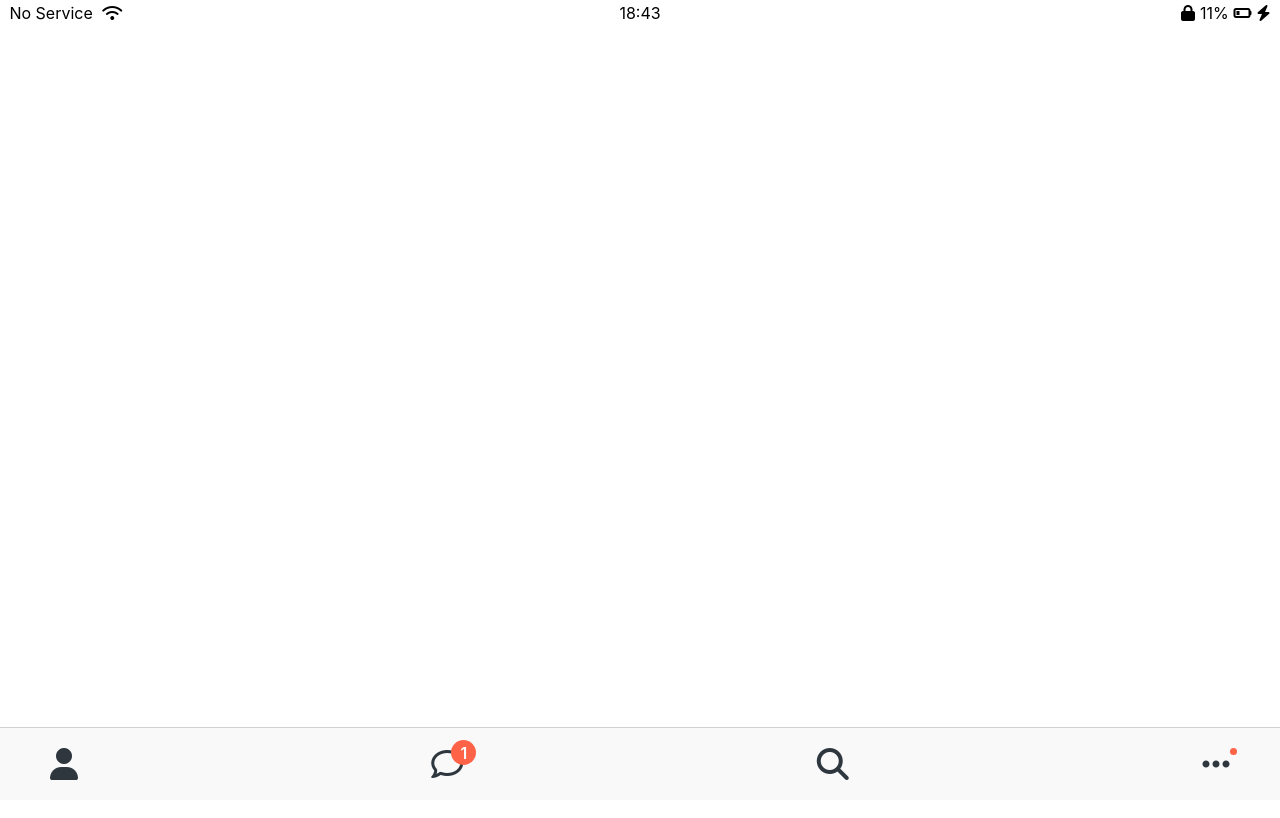
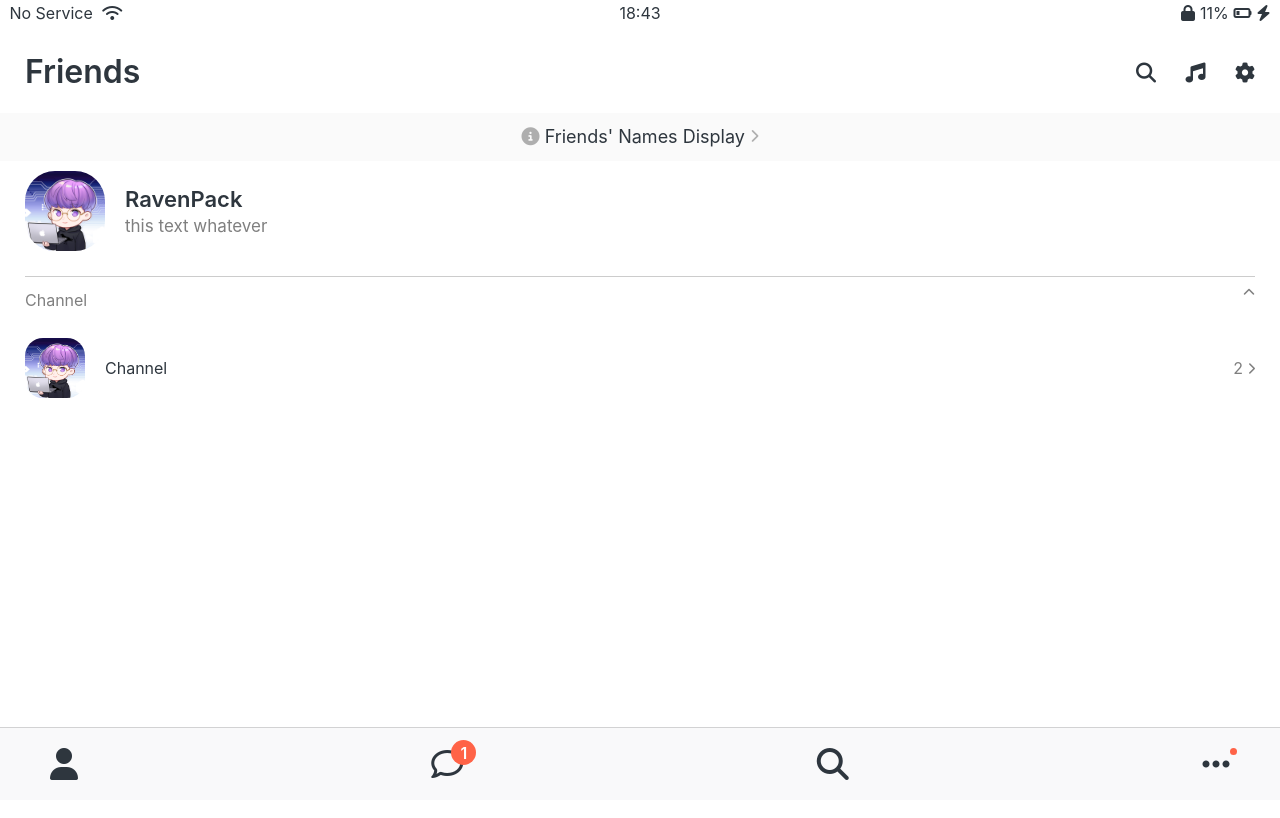
Before and after one commit to emerald6227/kokoa-clone, a plain HTML site: page friends.html in a window 1280 px wide. Shown: the top 818 px of the page. Drawn offline with Linux system fonts and the light colour scheme.

Commit message:
update Friends Screen

```diff
--- /dev/null
+++ b/css/components/friends.css
@@ -0,0 +1,29 @@
+#friends-display-link {
+  display: block;
+  background-color: #fafafa;
+  text-align: center;
+  padding: 15px 0;
+  font-size: 18px;
+  margin-bottom: 10px;
+}
+
+#friends-display-link i {
+  color: rgba(0, 0, 0, 0.3);
+}
+
+.friends-screen {
+  padding: 0px var(--horizontal-space);
+}
+
+.friends-screen__channel {
+  margin-top: 25px;
+  border-top: 1px solid rgba(0, 0, 0, 0.2);
+  padding-top: 15px;
+}
+
+.friends-screen__channel-header {
+  display: flex;
+  justify-content: space-between;
+  margin-bottom: 30px;
+  color: rgba(0, 0, 0, 0.5);
+}
--- /dev/null
+++ b/css/components/screen-header.css
@@ -0,0 +1,16 @@
+.screen-header {
+  display: flex;
+  justify-content: space-between;
+  align-items: center;
+  padding: 25px;
+  margin-top: 31px;
+}
+
+.screen-header__title {
+  font-size: 32px;
+  font-weight: 600;
+}
+
+.screen-header__icons span {
+  margin-left: 25px;
+}
--- a/css/components/status-bar.css
+++ b/css/components/status-bar.css
@@ -1,5 +1,6 @@
 .status-bar {
   position: fixed;
+  top: 0;
   width: 100%;
   box-sizing: border-box;
   display: flex;
--- /dev/null
+++ b/css/components/user-component.css
@@ -0,0 +1,48 @@
+.user-component {
+  justify-content: space-between;
+}
+
+.user-component,
+.user-component__column:first-child {
+  display: flex;
+  align-items: center;
+}
+
+.user-component__avatar {
+  width: 70px;
+  height: 70px;
+  border-radius: 30%;
+  margin-right: 20px;
+}
+
+.user-component__title {
+  font-weight: 600;
+  font-size: 22px;
+}
+
+.user-component__subtitle {
+  margin-top: 8px;
+  font-size: 17px;
+  color: rgba(0, 0, 0, 0.5);
+}
+
+.user-component__avatar--xl {
+  width: 80px;
+  height: 80px;
+  border-radius: 30px;
+  /* padding: var(--horizontal-space); */
+}
+
+.user-component__avatar--sm {
+  width: 60px;
+  height: 60px;
+  border-radius: 30%;
+}
+
+.user-component__title--not-bold {
+  font-weight: 400;
+}
+
+.user-component__column:last-child {
+  color: rgba(0, 0, 0, 0.5);
+}
--- a/css/styles.css
+++ b/css/styles.css
@@ -4,6 +4,9 @@
 /* Components */
 @import "components/status-bar.css";
 @import "components/nav-bar.css";
+@import "components/screen-header.css";
+@import "components/friends.css";
+@import "components/user-component.css";
 
 /* Screens */
 @import "screens/login.css";
@@ -11,6 +14,5 @@
 body {
   font-family: -apple-system, BlinkMacSystemFont, "Segoe UI", Roboto, Oxygen,
     Ubuntu, Cantarell, "Open Sans", "Helvetica Neue", sans-serif;
-
-  height: 1000vh;
+  color: #2e363e;
 }
--- a/css/variables.css
+++ b/css/variables.css
@@ -1,3 +1,4 @@
 :root {
   --yellow: #fae100;
+  --horizontal-space: 25px;
 }
--- a/friends.html
+++ b/friends.html
@@ -26,6 +26,55 @@
         </div>
     </div>
 
+    <header class="screen-header">
+        <h1 class="screen-header__title">Friends</h1>
+        <div class="screen-header__icons">
+            <span><i class="fas fa-search fa-lg"></i></span>
+            <span><i class="fas fa-music fa-lg"></i></span>
+            <span><i class="fas fa-cog fa-lg"></i></span>
+        </div>
+    </header>
+
+    <a id="friends-display-link">
+        <i class="fas fa-info-circle"></i>
+        Friends' Names Display
+        <i class="fas fa-chevron-right fa-xs"></i>
+    </a>
+
+    <main class="friends-screen">
+        <div class="user-component">
+            <div class="user-component__column">
+                <img src="/img/Raven_Profile.png" class="user-component__avatar user-component__avatar--xl" />
+                <div class="user-component__text">
+                    <h4 class="user-component__title">RavenPack</h4>
+                    <h6 class="user-component__subtitle">this text whatever</h6>
+                </div>
+            </div>
+            <div class="user-component__column">
+
+            </div>
+        </div>
+        <div class="friends-screen__channel">
+            <div class="friends-screen__channel-header">
+                <span>Channel</span>
+                <i class="fas fa-chevron-up fa-xs"></i>
+            </div>
+            <div class="user-component">
+                <div class="user-component__column">
+                    <img src="/img/Raven_Profile.png" class="user-component__avatar user-component__avatar--sm" />
+                    <div class="user-component__text">
+                        <h4 class="user-component__title--not-bold">Channel</h4>
+                    </div>
+                </div>
+                <div class="user-component__column">
+                    <span>2</span>
+                    <i class="fas fa-chevron-right fa-xs"></i>
+                </div>
+            </div>
+        </div>
+    </main>
+
+
     <nav class="nav">
         <ul class="nav__list">
             <li class="nav_btn">
```
Also changed, not shown: img/Raven_Profile.png (added).
